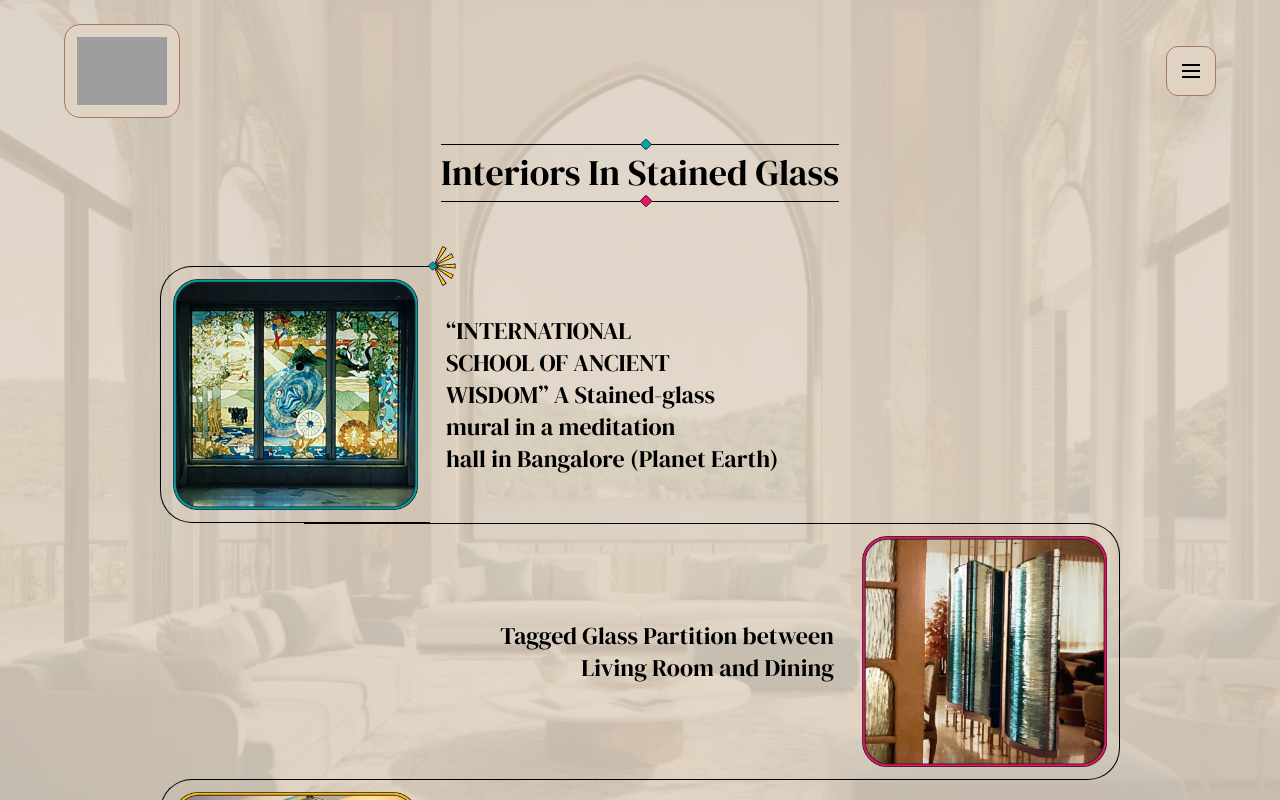
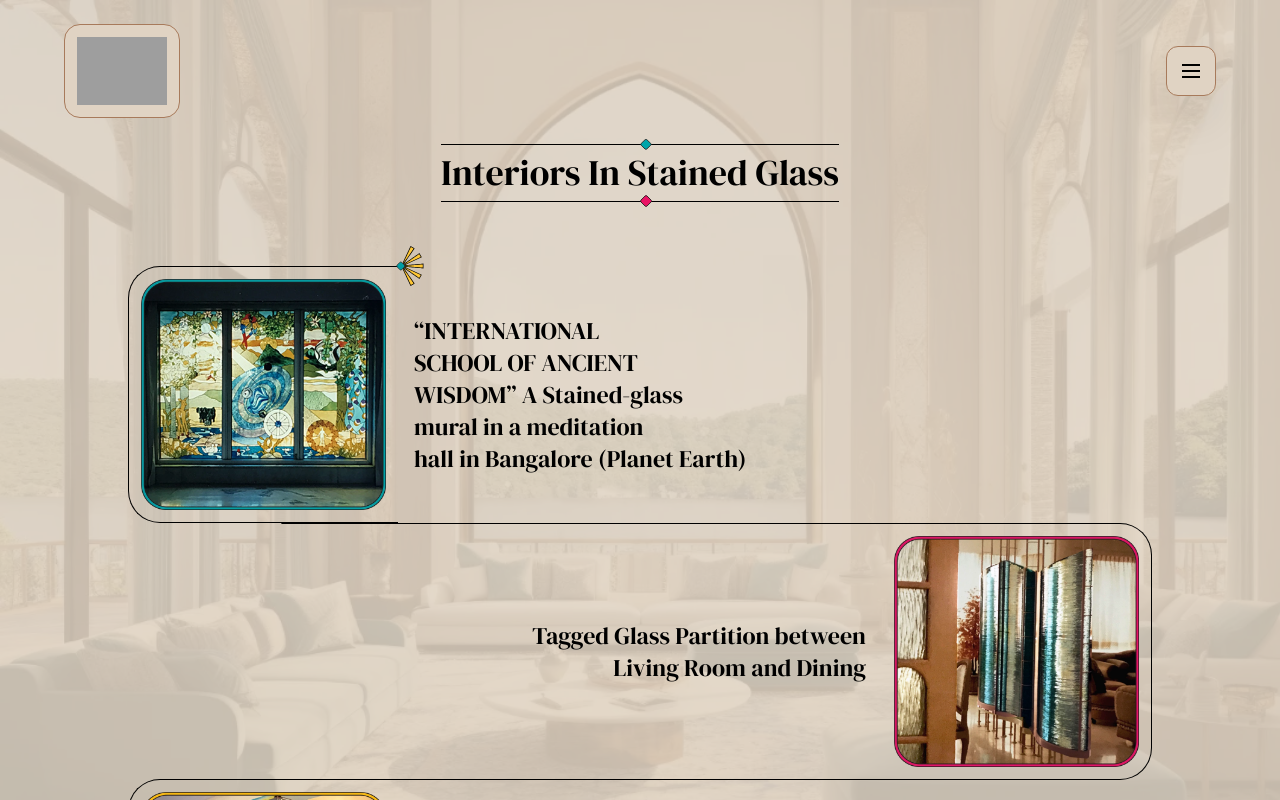
Before and after one commit to codebyumair/rosh-react, a React (Vite) app: page /product/interiors-in-stained-glass in a window 1280 px wide. Built offline with nearby package versions, Linux system fonts and the light colour scheme; grey boxes are pictures that could not be loaded; a web font is replaced by a local one.

Commit message:
padding fix

```diff
--- a/src/pages/InteriorPage.jsx
+++ b/src/pages/InteriorPage.jsx
@@ -103,7 +103,7 @@ const InteriorPage = () => {
         <Preloader title="Interiors In Stained Glass" />
       ) : (
         <div className="background-container overflow-y-scroll h-screen">
-          <div className="pt-36 pb-16 bg-primary bg-opacity-[.88] product-container">
+          <div className="pt-36 pb-16 px-4 md:px-8  bg-primary bg-opacity-[.88] product-container">
             <h2 className="font-dmRegular md:text-4xl text-center mb-16 border border-l-0 border-r-0 w-fit mx-auto border-black md:py-2 py-2 relative">
               <img
                 src={green}
@@ -117,7 +117,7 @@ const InteriorPage = () => {
                 className="md:w-[12px] w-[10px] mx-auto absolute left-[50%] bottom-[-5px] md:bottom-[-6px]"
               />
             </h2>
-            <div className="container mx-auto px-4 md:px-8 ">
+            <div className="container mx-auto ">
               <div className="row">
                 <div className="products w-full leading-[1.1rem] mx-auto">
                   <div className="relative w-full md:w-full flex items-center gap-3 md:gap-4">
--- a/src/sections/ProductSection.jsx
+++ b/src/sections/ProductSection.jsx
@@ -112,7 +112,7 @@ const ProductSection = () => {
   };
   return (
     <>
-      <div className="container mx-auto px-4 md:px-8">
+      <div className="container mx-auto px-4 md:px-0">
         <div className="row">
           <div className="products w-full leading-[1.1rem] mx-auto">
             <div className="relative w-full md:w-full flex items-center gap-3 md:gap-4">
```
